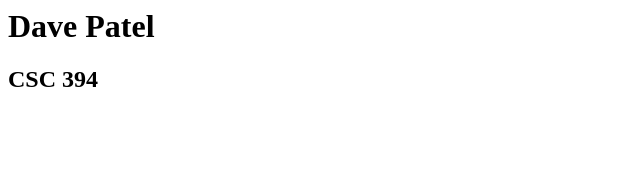
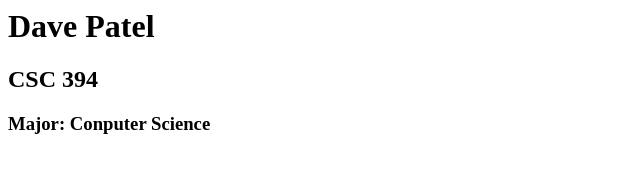
Before and after one commit to Kyurre/csc-394-assignment-1, a plain HTML site: page index.html in a window 1280 px wide. Shown: the whole page, without its empty margins (0-640 px from the left). Drawn offline with Linux system fonts and the light colour scheme.

Commit message:
Update index.html

```diff
--- a/index.html
+++ b/index.html
@@ -5,5 +5,6 @@
   <body>
     <h1> Dave Patel </h1>
     <h2>CSC 394</h2>
+    <h3>Major: Conputer Science</h3>
   </body>
 </html>
```
